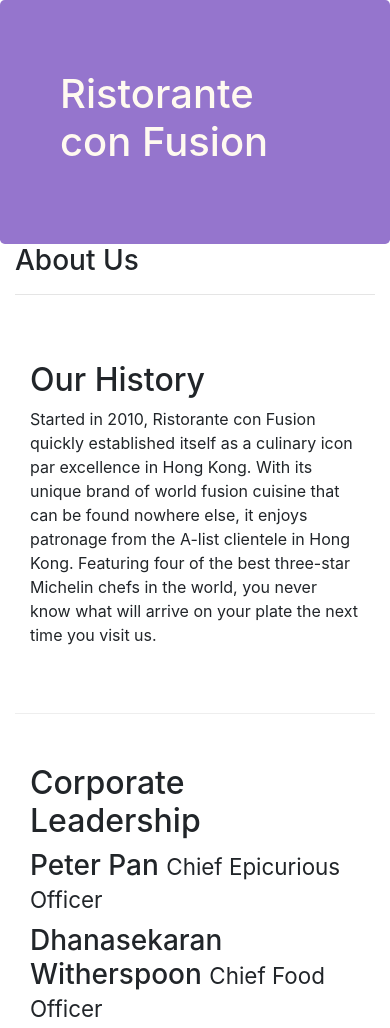
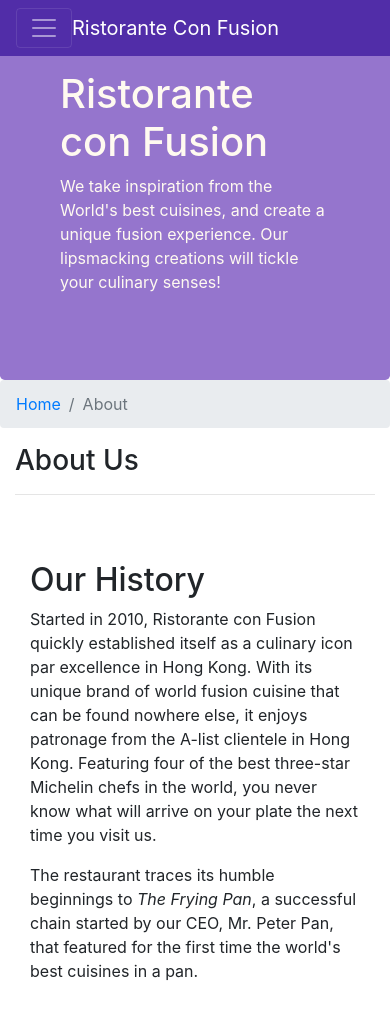
Before and after one commit to nico-rodriguez/front-end-web-ui-frameworks-and-tools-bootstrap4-course, a website: page aboutus.html in a window 390 px wide. Shown: the top 1028 px of the page. Drawn offline with nearby package versions, Linux system fonts and the light colour scheme.

Commit message:
Navbar and Breadcrumbs
Add a navbar to the home and aboutus pages.
Make the navbar toggleable.
Add a breadcrumb to the aboutus page.
Reindent all lines in HTMLs from 4 spaces to 2.

```diff
--- a/aboutus.html
+++ b/aboutus.html
@@ -14,13 +14,28 @@
 </head>
 
 <body>
-
+  <nav class="navbar navbar-dark navbar-expand-sm fixed-top">
+    <div class="container">
+      <button class="navbar-toggler" type="button" data-toggle="collapse" data-target="#Navbar">
+        <span class="navbar-toggler-icon"></span>
+      </button>
+      <a class="navbar-brand mr-auto" href="./index.html">Ristorante Con Fusion</a>
+      <div class="collapse navbar-collapse" id="Navbar">
+        <ul class="navbar-nav mr-auto">
+          <li class="nav-item"><a class="nav-link" href="./index.html">Home</a></li>
+          <li class="nav-item active"><a class="nav-link" href="#">About</a></li>
+          <li class="nav-item"><a class="nav-link" href="#">Menu</a></li>
+          <li class="nav-item"><a class="nav-link" href="#">Content</a></li>
+        </ul>
+      </div>
+    </div>
+  </nav>
   <header class="jumbotron">
     <div class="container">
       <div class="row row-header">
         <div class="col-12 col-sm-6">
           <h1>Ristorante con Fusion</h1>
-                    <p class="d-none d-sm-block">We take inspiration from the World's best cuisines, and create a unique fusion experience. Our lipsmacking creations will tickle your culinary senses!</p>
+          <p>We take inspiration from the World's best cuisines, and create a unique fusion experience. Our lipsmacking creations will tickle your culinary senses!</p>
         </div>
         <div class="col-12 col-sm">
         </div>
@@ -30,6 +45,10 @@
 
   <div class="container">
     <div class="row">
+      <ol class="col-12 breadcrumb">
+        <li class="breadcrumb-item"><a href="./index.html">Home</a></li>
+        <li class="breadcrumb-item active">About</li>
+      </ol>
       <div class="col-12">
         <h3>About Us</h3>
         <hr>
@@ -40,7 +59,7 @@
       <div class="col-sm-6">
         <h2>Our History</h2>
         <p>Started in 2010, Ristorante con Fusion quickly established itself as a culinary icon par excellence in Hong Kong. With its unique brand of world fusion cuisine that can be found nowhere else, it enjoys patronage from the A-list clientele in Hong Kong.  Featuring four of the best three-star Michelin chefs in the world, you never know what will arrive on your plate the next time you visit us.</p>
-                <p class="d-none d-sm-block">The restaurant traces its humble beginnings to <em>The Frying Pan</em>, a successful chain started by our CEO, Mr. Peter Pan, that featured for the first time the world's best cuisines in a pan.</p>
+        <p>The restaurant traces its humble beginnings to <em>The Frying Pan</em>, a successful chain started by our CEO, Mr. Peter Pan, that featured for the first time the world's best cuisines in a pan.</p>
       </div>
       <div>
       </div>
@@ -69,7 +88,7 @@
         <div class="col-4 offset-1 col-sm-2">
           <h5>Links</h5>
           <ul class="list-unstyled">
-                        <li><a href="#">Home</a></li>
+            <li><a href="./index.html">Home</a></li>
             <li><a href="#">About</a></li>
             <li><a href="#">Menu</a></li>
             <li><a href="#">Contact</a></li>
--- a/css/styles.css
+++ b/css/styles.css
@@ -1,3 +1,19 @@
+.body {
+  padding: 50px 0px 0px 0px;
+  z-index: 0;
+}
+
+.navbar-dark {
+  background-color: #512da8;
+}
+
+.jumbotron {
+  padding: 70px 30px 70px 30px;
+  margin: 0px auto;
+  background: #9575cd;
+  color: floralwhite;
+}
+
 .row-header {
   margin: 0px auto;
   padding: 0px auto;
@@ -16,13 +32,6 @@
   padding: 20px 0px 20px 0px;
 }
 
-.jumbotron {
-  padding: 70px 30px 70px 30px;
-  margin: 0px auto;
-  background: #9575cd;
-  color: floralwhite;
-}
-
 .address {
   font-size: 80%;
   margin: 0px auto;
```
Also changed, not shown: index.html (+20 -4 lines). Lines whose indentation alone changed are shown as unchanged.
